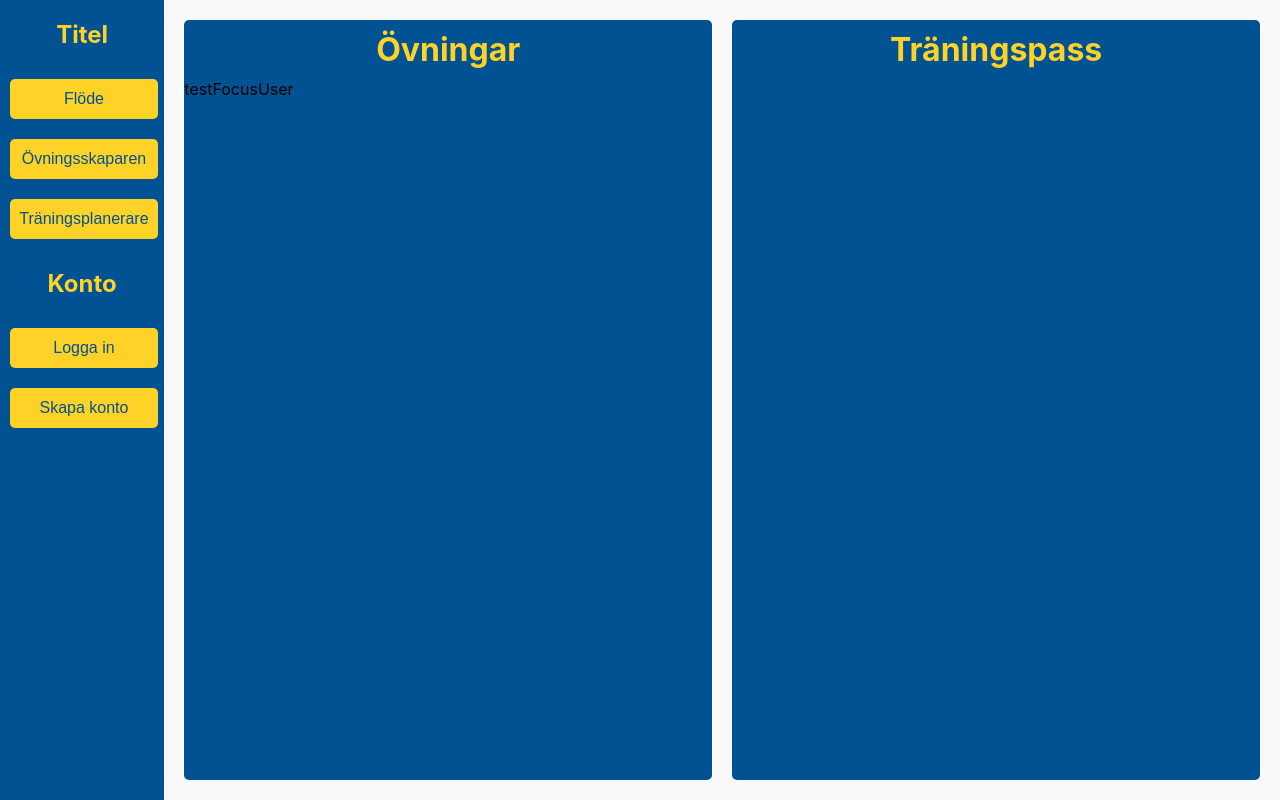
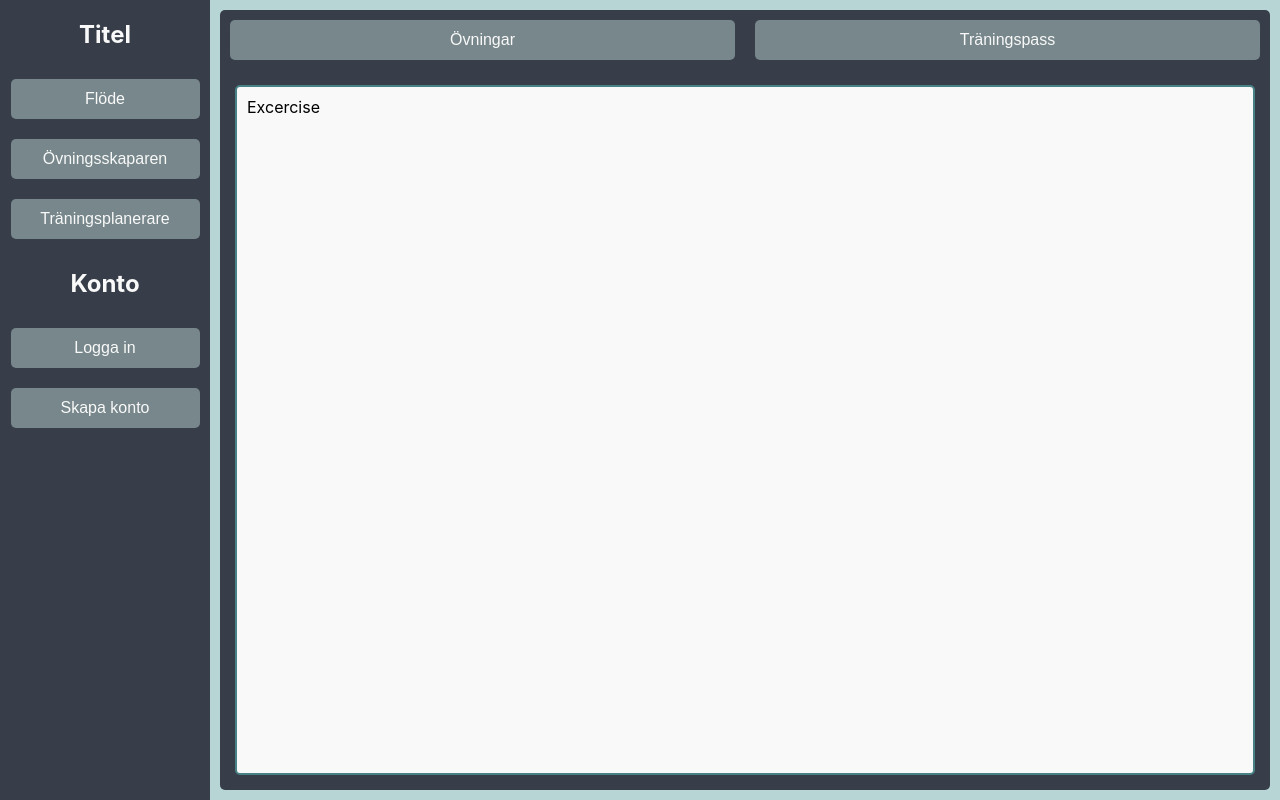
Before and after one commit to albin02forsberg/slutprojekt, a React (Create React App) app in the folder client/: page / in a window 1280 px wide. Built offline with nearby package versions, Linux system fonts and the light colour scheme; no server answers.

Commit message:
UI changes

```diff
--- a/client/src/Components/excercise.jsx
+++ b/client/src/Components/excercise.jsx
@@ -1,15 +1,14 @@
 import react from "react";
-import "../static/App.css"
+import "../static/App.css";
 
 function Excercise(prop) {
   return (
-    <div className="excercise">
-      <div className="row">
-        <div>{prop.name}</div>
-        <div>{prop.focus}</div>
-        <div>{prop.user}</div>
-      </div>
-    </div>
+    <tr>
+      <td>{prop.name}</td>
+      <td>{prop.focus}</td>
+      <td>{prop.user}</td>
+      <td>{toString(Date)}</td>
+    </tr>
   );
 }
 
--- a/client/src/Components/home.jsx
+++ b/client/src/Components/home.jsx
@@ -1,11 +1,11 @@
-import react, {useState, useEffect} from "react";
+import react, { useState, useEffect } from "react";
 import axios from "axios";
 import "../static/App.css";
-import Excercise from "../Components/excercise"
-
+import Excercise from "../Components/excercise";
 
 function Home() {
   const [apiTest, setAPItest] = useState("");
+  const [display, setDisplay] = useState("Excercise");
 
   useEffect(() => {
     axios
@@ -23,13 +23,17 @@ function Home() {
   }, []);
 
   return (
-    <div className="container">
-      <div className="main">
-        <h1>Övningar</h1>
-        <Excercise name="test" focus="Focus" user="User"/>
+    <div className="main">
+      <div className="buttons">
+        <button onClick={()=>{
+          setDisplay("Excersice")
+        }}>Övningar</button>
+        <button onClick={()=>{
+          setDisplay("Training")
+        }}>Träningspass</button>
       </div>
-      <div className="main">
-        <h1>Träningspass</h1>
+      <div className="display">
+        <p>{display}</p>
       </div>
     </div>
   );
--- a/client/src/Components/signup.jsx
+++ b/client/src/Components/signup.jsx
@@ -2,7 +2,9 @@ import react from "react";
 
 function Singup() {
     return (
-        "Signup"
+        <div className="container">
+        <h2>Sign up</h2>
+        </div>
     );
 }
 
--- a/client/src/static/App.css
+++ b/client/src/static/App.css
@@ -4,23 +4,48 @@
 }
 
 :root {
-    --primary: #005293;
+    /* --primary: #005293;
     --secondary: #f9f9f9;
     --accent-yellow: #fed226;
     --accent-light-blue: #62b8e7;
+    --accent-dark-blue: #00345c; */
+    --primary: #373e49;
+    --secondary: #f9f9f9;
+    --accent-yellow: #f9f9f9;
+    --accent-light-blue: #77878b;
     --accent-dark-blue: #00345c;
+    --accent-lightlight-blue: #b7d5d4;
+    --accent-light-green: #488286;
+}
+
+
+/* Default stuff */
+
+button {
+    height: 5vh;
+    margin: 10px;
+    background-color: var(--accent-light-blue);
+    color: var(--secondary);
+    border: 0px;
+    border-radius: 5px;
+    font-size: 1rem;
+}
+
+.selected {
+    background-color: var(--accent-lightlight-blue);
+    color: black;
 }
 
 .content {
     display: flex;
-    background-color: var(--secondary);
+    background-color: var(--accent-lightlight-blue);
 }
 
 
 /* Header and navigation */
 
 .header {
-    width: 15vw;
+    width: 20%;
     min-height: 100vh;
     background-color: var(--primary);
 }
@@ -46,13 +71,6 @@
 
 a button {
     width: 90%;
-    height: 5vh;
-    margin: 10px;
-    background-color: var(--accent-yellow);
-    color: var(--primary);
-    border: 0px;
-    border-radius: 5px;
-    font-size: 1rem;
 }
 
 
@@ -65,7 +83,9 @@ a button {
 }
 
 .main {
-    width: 50%;
+    display: flex;
+    flex-direction: column;
+    width: 100%;
     margin: 10px;
     border-radius: 5px;
     background-color: var(--primary);
@@ -77,6 +97,24 @@ a button {
     color: var(--accent-yellow);
 }
 
+.buttons {
+    display: flex;
+    justify-content: space-evenly;
+}
+
+.buttons button {
+    width: 50%;
+}
+
+.display {
+    background-color: var(--secondary);
+    margin: 15px;
+    border-radius: 5px;
+    height: 100%;
+    border: 2px solid var(--accent-light-green);
+    padding: 10px;
+}
+
 
 /* Excercise component */
 
@@ -84,3 +122,16 @@ a button {
     display: flex;
     align-content: space-around;
 }
+
+table {
+    width: 90%;
+    border-collapse: collapse;
+}
+
+td,
+th {
+    text-align: left;
+    border-collapse: collapse;
+    padding: 5px;
+    background-color: var(--accent-light-blue);
+}
```
